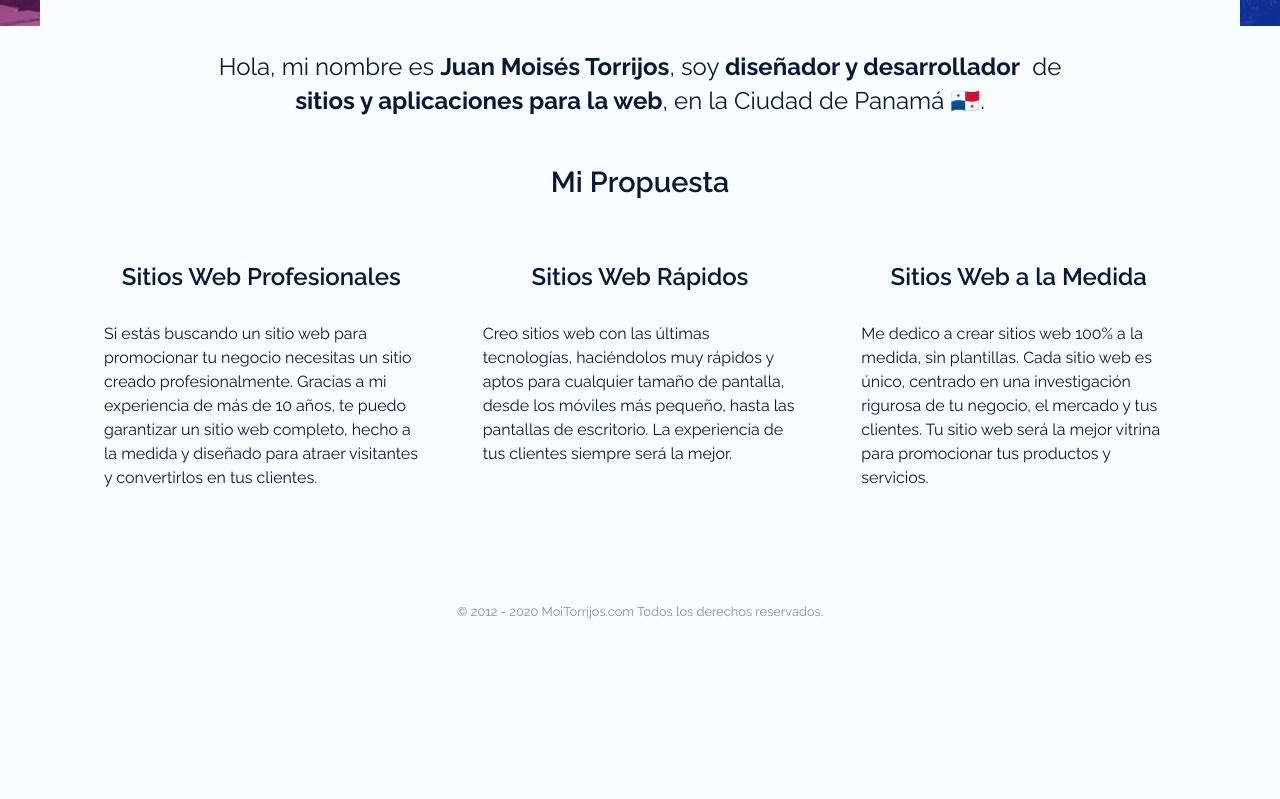
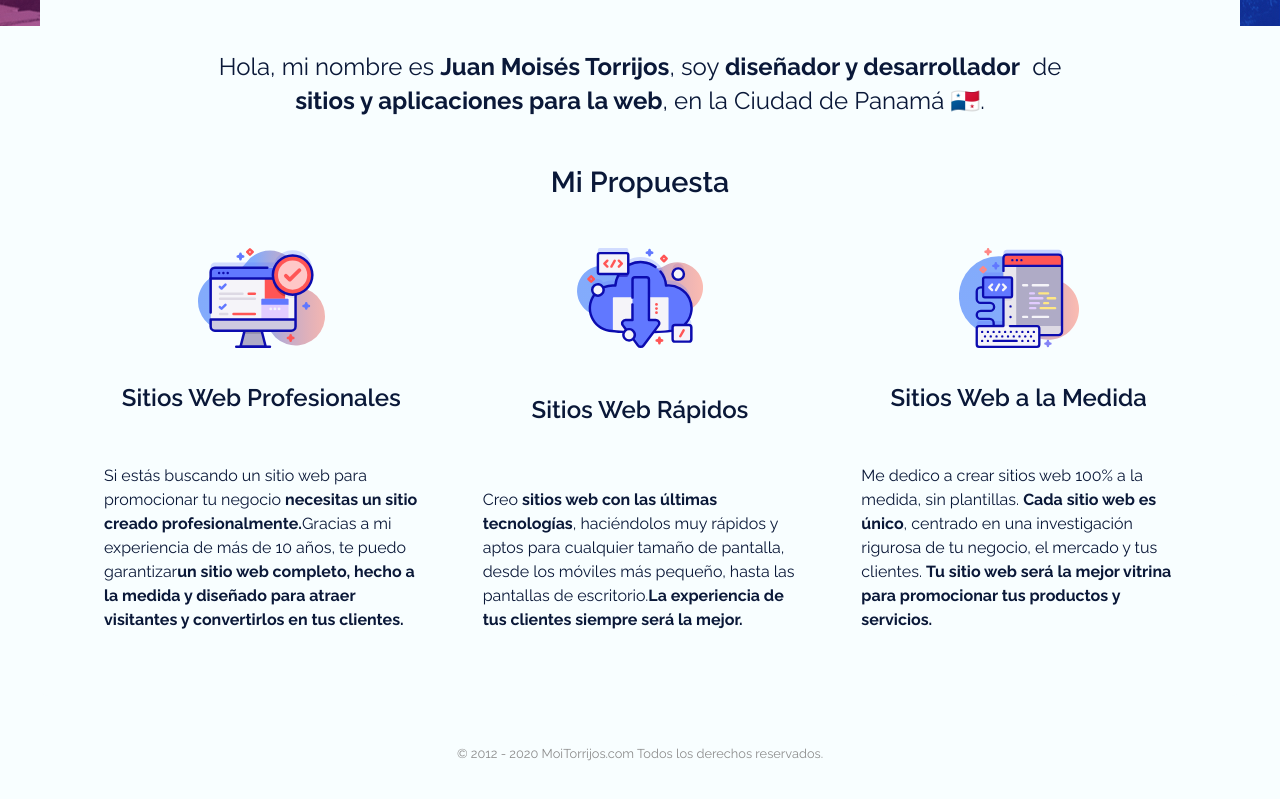
Before and after one commit to moitorrijos/moitorrijos-blog, a Gatsby site: page / in a window 1280 px wide. Shown: the part 559-1358 px from the top of the page. Before the commit the page ends 1228 px from the top, so only its background shows below. Built offline with nearby package versions, Linux system fonts and the light colour scheme; Gatsby itself is replaced by a stand-in of ours.

Commit message:
Add services images and black text for emphasis. Create ServicesIndex component for the services in the index page.

```diff
--- /dev/null
+++ b/src/components/services-index.js
@@ -0,0 +1,51 @@
+import React from 'react'
+
+import sitios_profesionales from '../assets/sitios-web-profesionales.svg'
+import sitios_rapidos from '../assets/sitios-web-rapidos.svg'
+import sitios_a_la_medida from '../assets/sitios-a-la-medida.svg'
+
+export default () => (
+  <>
+    <h3 className="centered space-between">Mi Propuesta</h3>
+    <div className="services">
+      <div className="service">
+        <img src={sitios_profesionales} alt="Sitios Web Profesionales"/>
+        <h4>Sitios Web Profesionales</h4>
+        <p>
+          Si estás buscando un sitio web para promocionar tu negocio&nbsp;
+          <strong>necesitas un sitio creado profesionalmente.</strong>
+          Gracias a mi experiencia de más de 10 años, te puedo garantizar
+          <strong>
+            un sitio web completo, hecho a la medida y diseñado para
+            atraer visitantes y convertirlos en tus clientes.
+          </strong>
+        </p>
+      </div>
+      <div className="service">
+      <img src={sitios_rapidos} alt="Sitios Web Rápidos"/>
+        <h4>Sitios Web Rápidos</h4>
+        <p>
+          Creo <strong>sitios web con las últimas tecnologías</strong>,
+          haciéndolos muy rápidos y aptos para cualquier
+          tamaño de pantalla, desde los móviles más pequeño,
+          hasta las pantallas de escritorio.
+          <strong>La experiencia de tus clientes siempre será la mejor.</strong>
+        </p>
+      </div>
+      <div className="service">
+        <img src={sitios_a_la_medida} alt="Sitios Web a la Medida"/>
+        <h4>Sitios Web a la Medida</h4>
+        <p>
+          Me dedico a crear sitios web 100% a la medida,
+          sin plantillas. <strong>Cada sitio web es único</strong>,
+          centrado en una investigación rigurosa de tu negocio,
+          el mercado y tus clientes.&nbsp;
+          <strong>
+            Tu sitio web será la mejor
+            vitrina para promocionar tus productos y servicios.
+          </strong>
+        </p>
+      </div>
+    </div>
+  </>
+)
--- a/src/pages/index.js
+++ b/src/pages/index.js
@@ -1,6 +1,7 @@
 import React from "react"
 import MainLayout from '../components/main-layout'
 import Hero from '../components/hero'
+import ServicesIndex from '../components/services-index'
 
 export default () => (
   <MainLayout>
@@ -12,39 +13,7 @@ export default () => (
         de <strong>sitios y aplicaciones para la web</strong>,
         en la Ciudad de Panamá 🇵🇦.
       </h4>
-      <h3 className="centered space-between">Mi Propuesta</h3>
-      <div className="services">
-        <div className="service">
-          <h4>Sitios Web Profesionales</h4>
-          <p>
-            Si estás buscando un sitio web para promocionar tu negocio
-            necesitas un sitio creado profesionalmente.
-            Gracias a mi experiencia de más de 10 años, te puedo garantizar
-            un sitio web completo, hecho a la medida y diseñado para
-            atraer visitantes y convertirlos en tus clientes.
-          </p>
-        </div>
-        <div className="service">
-          <h4>Sitios Web Rápidos</h4>
-          <p>
-            Creo sitios web con las últimas tecnologías,
-            haciéndolos muy rápidos y aptos para cualquier
-            tamaño de pantalla, desde los móviles más pequeño,
-            hasta las pantallas de escritorio.
-            La experiencia de tus clientes siempre será la mejor.
-          </p>
-        </div>
-        <div className="service">
-          <h4>Sitios Web a la Medida</h4>
-          <p>
-            Me dedico a crear sitios web 100% a la medida,
-            sin plantillas. Cada sitio web es único,
-            centrado en una investigación rigurosa de tu negocio,
-            el mercado y tus clientes. Tu sitio web será la mejor
-            vitrina para promocionar tus productos y servicios.
-          </p>
-        </div>
-      </div>
+      <ServicesIndex />
     </div>
   </MainLayout>
 )
--- a/src/styles/_general.sass
+++ b/src/styles/_general.sass
@@ -72,8 +72,18 @@ a
 
 .services
   display: grid
-  grid-template-columns: repeat(auto-fit, minmax(9rem, 1fr))
+  grid-template-columns: repeat(auto-fit, minmax(12rem, 1fr))
   grid-gap: 4rem
+
+  .service
+    min-height: 400px
+    display: flex
+    flex-flow: column
+    justify-content: space-between
+    align-items: center
+
+    img
+      height: 100px
 
   h4
     @extend .centered
--- a/src/styles/_variables.sass
+++ b/src/styles/_variables.sass
@@ -2,6 +2,7 @@ $primary-color: #1B33B3
 $dark-color: #0A1838
 $gray: #8D8D8D
 $light-gray: #f8feff
+$light-primary: #5C72A5
 $white: #f9f9f9
 
 $displacement: -40px
```
Also changed, not shown: src/assets/sitios-a-la-medida.svg (added), src/assets/sitios-web-profesionales.svg (added), src/assets/sitios-web-rapidos.svg (added).
